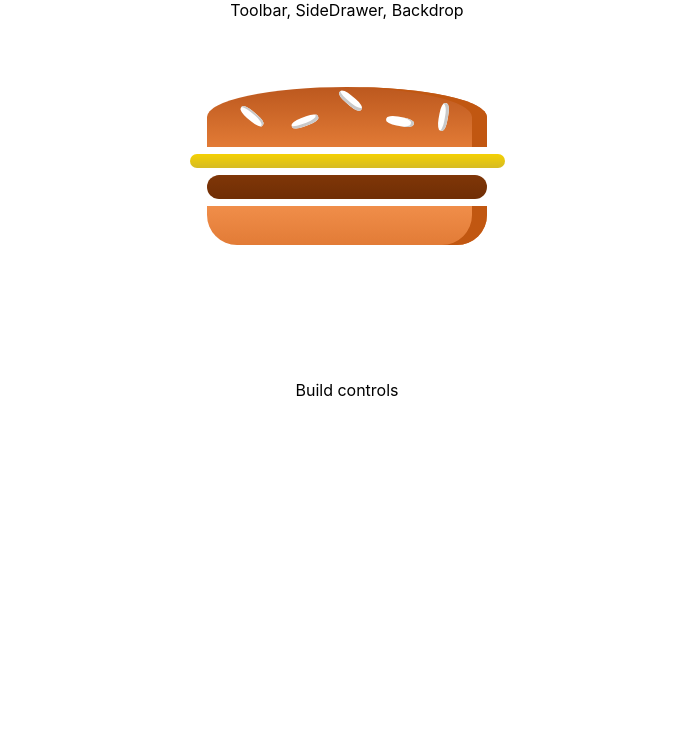
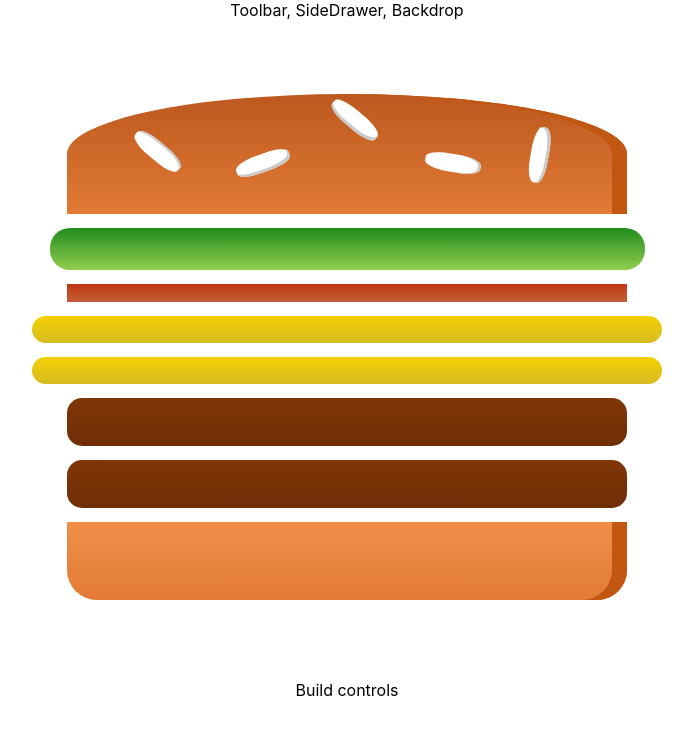
Before and after one commit to szymek325/burger-builder, a React (Create React App) app: page / in a window 1280 px wide. Shown: the top 734 px of the page, without its empty margins (293-986 px from the left). Built offline with nearby package versions, Linux system fonts and the light colour scheme.

Commit message:
Add generic burger content

```diff
--- a/src/components/Burger/Burger.jsx
+++ b/src/components/Burger/Burger.jsx
@@ -3,11 +3,17 @@
 import classes from './Burger.module.css'
 
 const Burger = (props) => {
+    const transformedIngredients = Object.keys(props.ingredients)
+        .map(igKey => {
+            return [...Array(props.ingredients[igKey])]
+                .map((_, i) => {
+                    return <BurgerIndgredient key={igKey + i} type={igKey} />
+                })
+        });
     return (
         <div className={classes.Burger}>
             <BurgerIndgredient type="bread-top"></BurgerIndgredient>
-            <BurgerIndgredient type="cheese"></BurgerIndgredient>
-            <BurgerIndgredient type="meat"></BurgerIndgredient>
+            {transformedIngredients}
             <BurgerIndgredient type="bread-bottom"></BurgerIndgredient>
         </div>
     );
--- a/src/components/Burger/Burger.module.css
+++ b/src/components/Burger/Burger.module.css
@@ -8,10 +8,10 @@
     font-size: 1.2rem;
 }
 
-@media(min-width:1000px) and (min-height:700px) {
+@media(min-width:500px) and (min-height:400px) {
     .Burger {
-        width: 700px;
-        height: 600px;
+        width: 350px;
+        height: 300px;
     }
 }
 
@@ -22,9 +22,9 @@
     }
 }
 
-@media(min-width:500px) and (min-height:400px) {
+@media(min-width:1000px) and (min-height:700px) {
     .Burger {
-        width: 350px;
-        height: 300px;
+        width: 700px;
+        height: 600px;
     }
 }
--- a/src/containers/BurgerBuilder/BurgerBuilder.jsx
+++ b/src/containers/BurgerBuilder/BurgerBuilder.jsx
@@ -3,10 +3,19 @@
 import Burger from '../../components/Burger/Burger'
 
 class BurgerBuilder extends Component {
+    state = {
+        ingredients: {
+            salad: 1,
+            bacon: 1,
+            cheese: 2,
+            meat: 2,
+        }
+    }
+
     render() {
         return (
             <Auxiliary>
-                <Burger></Burger>
+                <Burger ingredients={this.state.ingredients}></Burger>
                 <div>Build controls</div>
             </Auxiliary>
         );
```
